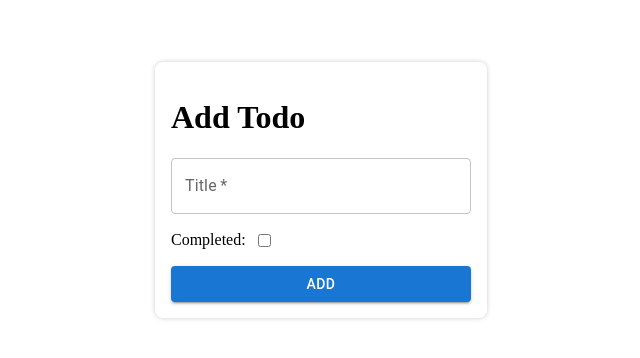
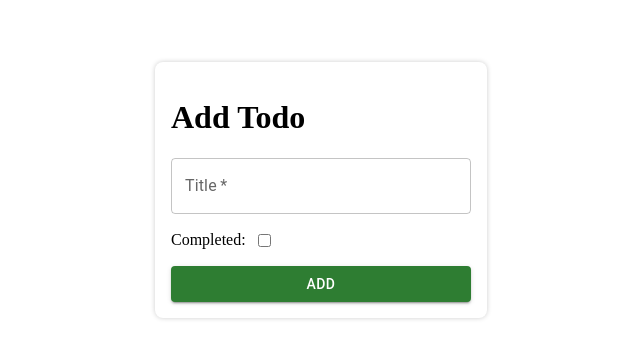
Before and after one commit to YashKharel19/Todo-Full-Implementation, a React (Vite) app: page /add in a window 1280 px wide. Shown: the part 218-576 px from the top of the page, without its empty margins (319-959 px from the left). Built offline with nearby package versions, Linux system fonts and the light colour scheme.

Commit message:
button color added

```diff
--- a/src/pages/addtodoform/addtodoform.jsx
+++ b/src/pages/addtodoform/addtodoform.jsx
@@ -49,7 +49,7 @@ function AddTodoForm() {
               className="checkbox-input"
             />
           </div>
-          <Button type="submit" variant="contained" color="primary" className="submit-button">
+          <Button type="submit" variant="contained" color="success" className="submit-button">
             Add
           </Button>
         </form>
```
